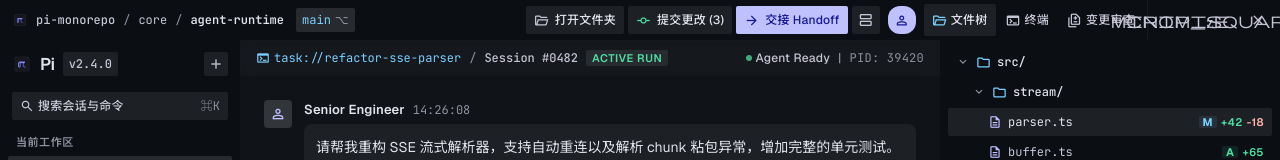
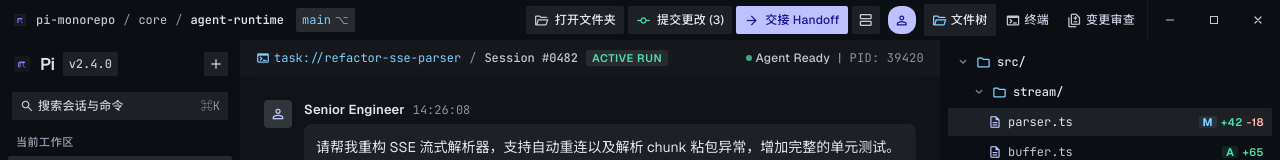
Before and after one commit to huntercodespace/agent-repo, a React (Vite) app in the folder my-coding-agent/: page / in a window 1280 px wide. Shown: the top 160 px of the page. Built offline with nearby package versions, Linux system fonts and the light colour scheme.

Commit message:
Use SVG window controls to stop ligature overflow
Material Symbols subset lacks minimize/crop_square, so those names
spilled over the right-rail tabs. Match credentials chrome with
inline SVGs and clip control hit targets.

Co-authored-by: Hunter.Jia <1282356007@qq.com>

```diff
--- a/my-coding-agent/src/components/TitleBar.tsx
+++ b/my-coding-agent/src/components/TitleBar.tsx
@@ -1,17 +1,43 @@
+import type { ReactNode } from "react";
 import { Icon } from "./Icon";
 import { PiLogo } from "./PiLogo";
 
 export type RightRailTab = "files" | "terminal" | "diff";
 
+/** Inline SVGs — Material subset lacks minimize / crop_square, which overflow as ligature text. */
+function MinimizeIcon() {
+  return (
+    <svg width="10" height="10" viewBox="0 0 10 10" aria-hidden="true" className="shrink-0">
+      <rect x="1" y="4.5" width="8" height="1" fill="currentColor" />
+    </svg>
+  );
+}
+
+function MaximizeIcon() {
+  return (
+    <svg width="10" height="10" viewBox="0 0 10 10" aria-hidden="true" className="shrink-0">
+      <rect x="1.5" y="1.5" width="7" height="7" fill="none" stroke="currentColor" strokeWidth="1" />
+    </svg>
+  );
+}
+
+function CloseIcon() {
+  return (
+    <svg width="10" height="10" viewBox="0 0 10 10" aria-hidden="true" className="shrink-0">
+      <path d="M2 2 L8 8 M8 2 L2 8" stroke="currentColor" strokeWidth="1.2" strokeLinecap="round" />
+    </svg>
+  );
+}
+
 function WindowControl({
   label,
   onClick,
-  icon,
+  children,
   danger = false,
 }: {
   label: string;
   onClick: () => void;
-  icon: string;
+  children: ReactNode;
   danger?: boolean;
 }) {
   return (
@@ -20,13 +46,13 @@ function WindowControl({
       title={label}
       aria-label={label}
       onClick={onClick}
-      className={`titlebar-no-drag flex h-10 w-11 shrink-0 items-center justify-center text-on-surface-variant transition-colors ${
+      className={`titlebar-no-drag flex h-10 w-11 shrink-0 items-center justify-center overflow-hidden text-on-surface-variant transition-colors ${
         danger
           ? "hover:bg-[#c42b1c] hover:text-white"
           : "hover:bg-surface-container-high hover:text-on-surface"
       }`}
     >
-      <Icon name={icon} className="text-[16px]" />
+      {children}
     </button>
   );
 }
@@ -60,9 +86,15 @@ function RightRailTabs({ active }: { active: RightRailTab }) {
 function WindowControls({ desktop }: { desktop?: Window["piDesktop"] }) {
   return (
     <div className="titlebar-no-drag flex h-10 shrink-0 items-stretch border-l border-surface-container-high/40">
-      <WindowControl label="最小化" icon="minimize" onClick={() => desktop?.minimize()} />
-      <WindowControl label="最大化" icon="crop_square" onClick={() => desktop?.toggleMaximize()} />
-      <WindowControl label="关闭" icon="close" danger onClick={() => desktop?.close()} />
+      <WindowControl label="最小化" onClick={() => desktop?.minimize()}>
+        <MinimizeIcon />
+      </WindowControl>
+      <WindowControl label="最大化" onClick={() => desktop?.toggleMaximize()}>
+        <MaximizeIcon />
+      </WindowControl>
+      <WindowControl label="关闭" danger onClick={() => desktop?.close()}>
+        <CloseIcon />
+      </WindowControl>
     </div>
   );
 }
@@ -71,7 +103,7 @@ export function TitleBar({ rightRail }: { rightRail?: RightRailTab | null }) {
   const desktop = window.piDesktop;
 
   return (
-    <header className="titlebar-drag fixed left-0 right-0 top-0 z-50 flex h-10 select-none items-center bg-surface-container-lowest pl-space-md">
+    <header className="titlebar-drag fixed left-0 right-0 top-0 z-50 flex h-10 select-none items-center overflow-hidden bg-surface-container-lowest pl-space-md">
       <div className="flex min-w-0 flex-1 items-center gap-space-md">
         <div
           className="flex min-w-0 items-center gap-space-sm"
```
